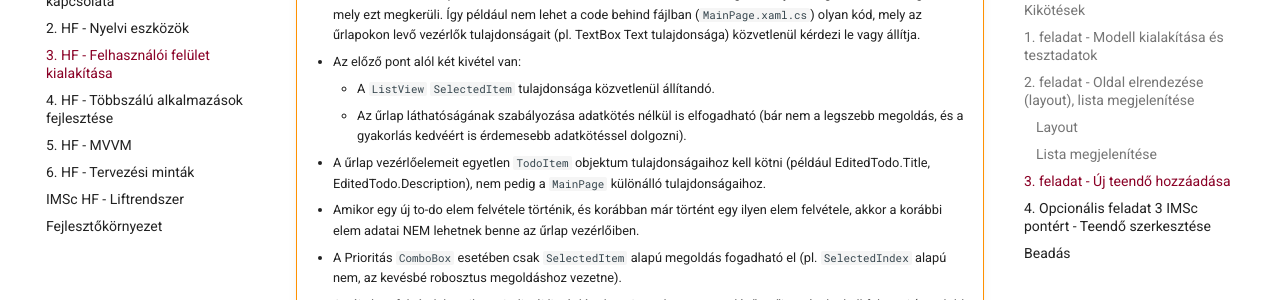
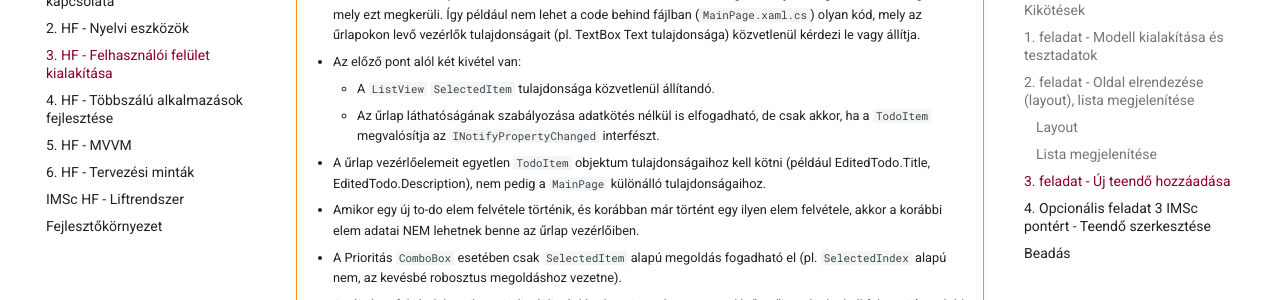
Before and after one commit to bmeviauab00/szoftvertechnikak, an MkDocs documentation site: the page built from docs/hazi/3-felhasznaloi-felulet-kialakitasa/index.md, in a window 1280 px wide and 900 px high, scrolled down 9601 px. Shown: the part 152-452 px from the top of the window. Built offline with MkDocs 1.6.1 and Material for MkDocs 9.7.7, drawn with Linux system fonts in a browser that asks for light colours; emoji names are drawn with the system emoji font; comment, search, counter and statistics services are not loaded; the version menu is left out.

Commit message:
HF3: Űrlap láthatóság kivétel pontosítása INotifyPropertyChanged feltétellel (hun, eng, ger)
Co-Authored-By: Claude Opus 4.6 (1M context) <noreply@anthropic.com>

```diff
--- a/docs/hazi/3-felhasznaloi-felulet-kialakitasa/index.md
+++ b/docs/hazi/3-felhasznaloi-felulet-kialakitasa/index.md
@@ -319,7 +319,7 @@ Mielőtt belevágsz a megoldásba, mindenképpen olvasd el az alábbi megkötés
     * A listában és az űrlapon levő vezérlők esetében is adatkötéssel kell dolgozni. Olyan megoldás nem elfogadható, mely ezt megkerüli. Így például nem lehet a code behind fájlban (`MainPage.xaml.cs`) olyan kód, mely az űrlapokon levő vezérlők tulajdonságait (pl. TextBox Text tulajdonsága) közvetlenül kérdezi le vagy állítja.
     * Az előző pont alól két kivétel van:
         * A `ListView` `SelectedItem` tulajdonsága közvetlenül állítandó.
-        * Az űrlap láthatóságának szabályozása adatkötés nélkül is elfogadható (bár nem a legszebb megoldás, és a gyakorlás kedvéért is érdemesebb adatkötéssel dolgozni).
+        * Az űrlap láthatóságának szabályozása adatkötés nélkül is elfogadható, de csak akkor, ha a `TodoItem` megvalósítja az `INotifyPropertyChanged` interfészt.
     * A űrlap vezérlőelemeit egyetlen `TodoItem` objektum tulajdonságaihoz kell kötni (például EditedTodo.Title, EditedTodo.Description), nem pedig a `MainPage` különálló tulajdonságaihoz.
     * Amikor egy új to-do elem felvétele történik, és korábban már történt egy ilyen elem felvétele, akkor a korábbi elem adatai NEM lehetnek benne az űrlap vezérlőiben.
     * A Prioritás `ComboBox` esetében csak `SelectedItem` alapú megoldás fogadható el (pl. `SelectedIndex` alapú nem, az kevésbé robosztus megoldáshoz vezetne).
```
Also changed, not shown: docs/hazi/3-felhasznaloi-felulet-kialakitasa/index_eng.md (+1 -1 lines), docs/hazi/3-felhasznaloi-felulet-kialakitasa/index_ger.md (+1 -1 lines).
